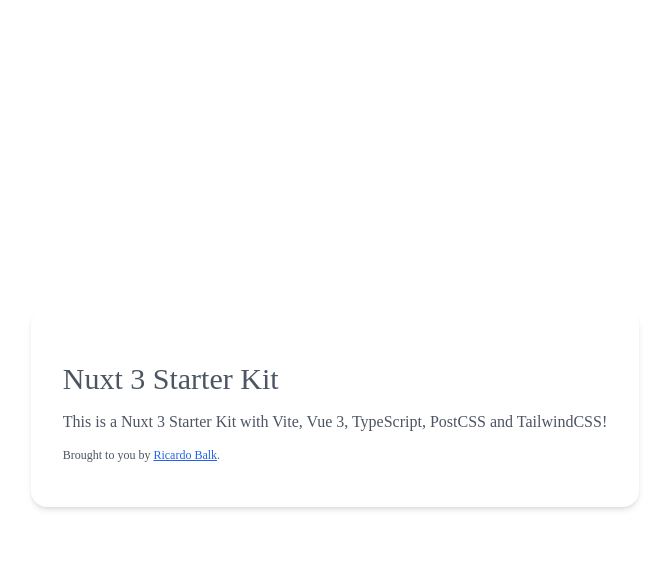
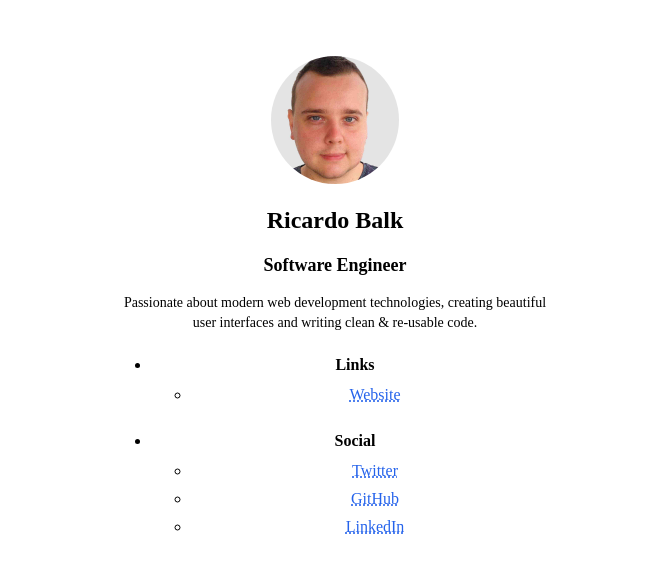
Before and after one commit to ricardobalk/ricardo.nu, a Nuxt app: page / in a window 1280 px wide. Shown: the top 572 px of the page, without its empty margins (305-974 px from the left). Built offline with nearby package versions, Linux system fonts and the light colour scheme.

Commit message:
Added basic link collection page for personal use.

```diff
--- /dev/null
+++ b/components/Links/LinkCollection.vue
@@ -0,0 +1,24 @@
+<template>
+    <ul class="navGroup">
+        <li class="navList" v-for="(item, index) in links" :key="index">
+            <NuxtLink v-if="item.link" :to="item.link" class="navItem navLink">
+                {{ item.text }}
+            </NuxtLink>
+            <span v-else class="navItem navText">
+                {{ item.text }}
+            </span>
+            <LinkCollection v-if="item.children" :links="item.children" />
+        </li>
+    </ul>
+</template>
+
+<script lang="ts" setup>
+  import { NavigationItem, NavigationGroup } from '@/types/Links';
+
+  defineProps({
+    links: {
+      type: Array as () => (NavigationItem | NavigationGroup)[],
+      required: true,
+    },
+  });
+</script>
--- /dev/null
+++ b/components/Links/LinkCollections.vue
@@ -0,0 +1,17 @@
+<template>
+  <nav class="links">
+    <LinkCollection :links="links" />
+  </nav>
+</template>
+
+<script lang="ts" setup>
+import { NavigationItem, NavigationGroup } from '@/types/Links';
+import LinkCollection from '@/components/Links/LinkCollection.vue';
+
+defineProps({
+  links: {
+    type: Array as () => (NavigationItem | NavigationGroup)[],
+    required: true,
+  },
+});
+</script>
--- /dev/null
+++ b/components/Links/Links.vue
@@ -0,0 +1,46 @@
+<template>
+  <LinkCollections :links="links" />
+</template>
+
+<style lang="postcss">
+  .links {
+    @apply leading-7;
+
+    .navGroup {
+      .navList {
+        .navItem{
+          &.navText {
+            @apply font-semibold leading-8;
+          }
+          &.navLink {
+            @apply text-blue-600 underline decoration-dotted;
+          }
+        }
+      }
+    }
+
+    >.navGroup {
+      >.navList {
+        @apply mb-4;
+        &:last-child {
+          @apply mb-0;
+        }
+      }
+    }
+  }
+</style>
+
+<script lang="ts" setup>
+  // This is just a wrapper around <LinkCollections />,
+  // so we can style it.
+
+  import { NavigationItem, NavigationGroup } from '@/types/Links';
+  import LinkCollections from '@/components/Links/LinkCollections.vue';
+
+  defineProps({
+    links: {
+      type: Array as () => (NavigationItem | NavigationGroup)[],
+      required: true,
+    },
+  });
+</script>
--- /dev/null
+++ b/data/Home.ts
@@ -0,0 +1,10 @@
+import { HomepageData } from '@/types/HomepageData';
+
+export const Data : HomepageData = {
+  title: 'Ricardo Balk',
+  subtitle: 'Software Engineer',
+  description: 'Passionate about modern web development technologies, creating beautiful user interfaces and writing clean & re-usable code.',
+  avatar: '/images/avatar.jpg',
+}
+
+export default Data;
--- /dev/null
+++ b/data/Links.ts
@@ -0,0 +1,20 @@
+import { NavigationItem, NavigationGroup } from "@/types/Links";
+
+export const Data: (NavigationItem | NavigationGroup)[] = [
+  {
+    text: "Links",
+    children: [
+      { text: "Website", link: "https://ricardobalk.nl" },
+    ],
+  },
+  {
+    text: "Social",
+    children: [
+      { text: "Twitter", link: "https://twitter.com/RicardoBalk" },
+      { text: "GitHub", link: "https://github.com/RicardoBalk" },
+      { text: "LinkedIn", link: "https://www.linkedin.com/in/ricardobalk/" },
+    ],
+  },
+];
+
+export default Data;
--- a/layouts/hello.vue
+++ /dev/null
@@ -1,38 +0,0 @@
-<template>
-  <div class="home">
-    <div class="card">
-      <h1 class="title"><slot name="title">Nuxt 3 Starter Kit</slot></h1>
-      <p><slot name="message">This is a Nuxt 3 starter kit.</slot></p>
-      <p class="credit">
-        Brought to you by
-        <a href="https://twitter.com/RicardoBalk">Ricardo Balk</a>.
-      </p>
-    </div>
-  </div>
-</template>
-
-<style lang="postcss" scoped>
-.home {
-  @apply h-screen flex flex-row items-center justify-center text-gray-600;
-  @apply dark:bg-gray-900 dark:text-gray-100;
-
-  .card {
-    @apply my-4 p-8 rounded-2xl border border-gray-100 shadow-md;
-    @apply dark:border-gray-400 dark:shadow-none;
-
-    .title {
-      @apply mb-2 text-gray-600 text-3xl font-thin;
-      @apply dark:text-blue-400;
-    }
-
-    .credit {
-      @apply text-xs mt-2;
-    }
-
-    a {
-      @apply text-blue-600 underline;
-      @apply dark:text-blue-200;
-    }
-  }
-}
-</style>
--- /dev/null
+++ b/layouts/home.vue
@@ -0,0 +1,68 @@
+<template>
+  <div class="layout home">
+      <header class="header">
+        <figure class="avatar">
+          <slot name="avatar">
+            <img :src="placeholder" alt="Placeholder image" class="image" />
+          </slot>
+        </figure>
+
+        <h1 class="title">
+          <slot name="title">Page title</slot>
+        </h1>
+        <h2 class="subtitle">
+          <slot name="subtitle">Subtitle</slot>
+        </h2>
+
+        <p class="description">
+          <slot name="description">Description</slot>
+        </p>
+      </header>
+
+      <main>
+        <slot name="links" />
+      </main>
+
+      <footer v-if="hasFooterSlot">
+        <slot name="footer" />
+      </footer>
+  </div>
+</template>
+
+<style lang="postcss">
+.layout.home {
+      @apply container max-w-md mx-auto text-center py-2 md:py-4 lg:py-8;
+
+      .header {
+        .avatar {
+          @apply mb-2;
+
+          img {
+            @apply w-32 h-32 rounded-full mx-auto object-cover;
+          }
+        }
+
+        .title, .subtitle {
+          @apply mb-2;
+        }
+
+        .title {
+          @apply text-2xl font-bold;
+        }
+
+        .subtitle {
+          @apply text-lg;
+        }
+
+        .description {
+          @apply text-sm mb-4;
+        }
+      }
+    }
+</style>
+
+<script lang="ts" setup>
+  import { useSlots, computed } from 'vue';
+  const placeholder = '/images/avatar-placeholder.jpg';
+  const hasFooterSlot = computed(() => !!useSlots().footer);
+</script>
--- a/nuxt.config.ts
+++ b/nuxt.config.ts
@@ -1,6 +1,7 @@
 import { defineNuxtConfig } from 'nuxt'
 
 export default defineNuxtConfig({
+  target: 'static',
   build: {
     postcss: {
       postcssOptions: {
--- a/pages/index.vue
+++ b/pages/index.vue
@@ -1,22 +1,30 @@
 <template>
-  <NuxtLayout name="hello">
-    <template #title>{{ productName }} Starter Kit</template>
-    <template #message>{{ message }}</template>
+  <NuxtLayout name="home">
+    <template #title>{{ title }}</template>
+    <template #subtitle>{{ subtitle }}</template>
+    <template #avatar>
+      <img :src="avatar" alt="" />
+    </template>
+    <template #description>{{ description }}</template>
+    <template #links>
+      <Links :links="LinksData" />
+    </template>
   </NuxtLayout>
 </template>
 
 <script lang="ts">
-import { defineComponent, computed } from 'vue'
+  import Links from '@/components/Links/Links.vue';
+  import { Data as HomepageData } from '@/data/Home';
+  import { Data as LinksData } from '@/data/Links';
 
-export default defineComponent({
-  setup() {
-    const productName: string = "Nuxt 3";
-    const features: string[] = ["Vite", "Vue 3", "TypeScript", "PostCSS", "TailwindCSS"];
-    const message = computed(
-      () => `This is a ${productName} Starter Kit with ${features.slice(0, -1).join(", ")} and ${features.slice(-1)}!`
-    )
-    return { productName, message }
-  },
-  layout: false,
-})
+  export default defineComponent({
+    components: {
+      Links,
+    },
+    setup() {
+      const { title, subtitle, avatar, description } = HomepageData;
+      return { LinksData, title, subtitle, avatar, description };
+    },
+    layout: false,
+  });
 </script>
--- /dev/null
+++ b/types/HomepageData.ts
@@ -0,0 +1,8 @@
+export interface HomepageData extends Record<string, string> {
+  title: string;
+  subtitle?: string;
+  description?: string;
+  avatar: string;
+}
+
+export default HomepageData;
--- /dev/null
+++ b/types/Links.ts
@@ -0,0 +1,49 @@
+export interface NavItem {
+  text: string;
+  ariaLabel?: string;
+}
+
+export interface NavGroup<T> extends NavItem {
+  children: T[];
+}
+
+export interface NavLink<T> extends NavItem {
+  link: string;
+  rel?: string;
+  target?: string;
+  children?: T[]; // TODO: This omits TS errors, but is not technically correct.
+}
+
+export type NavigationItem = NavLink<any>;
+export type NavigationGroup = NavGroup<NavigationGroup | NavigationItem>;
+export type NavigationMenu = (NavigationItem | NavigationGroup)[];
+
+export const ExampleData: NavigationMenu = [
+  {
+    text: "Home",
+    link: "/",
+    ariaLabel: "Home",
+  },
+  {
+    text: "About",
+    link: "/about",
+    ariaLabel: "About",
+  },
+  {
+    text: "Contact",
+    // link: '/contact',
+    ariaLabel: "Contact",
+    children: [
+      {
+        text: "Email",
+        link: "mailto:example@example.com",
+      },
+      {
+        text: "Phone",
+        link: "tel:+1-555-555-5555",
+      },
+    ],
+  },
+];
+
+export default NavigationMenu;
```
Also changed, not shown: public/images/avatar.jpg (added).
